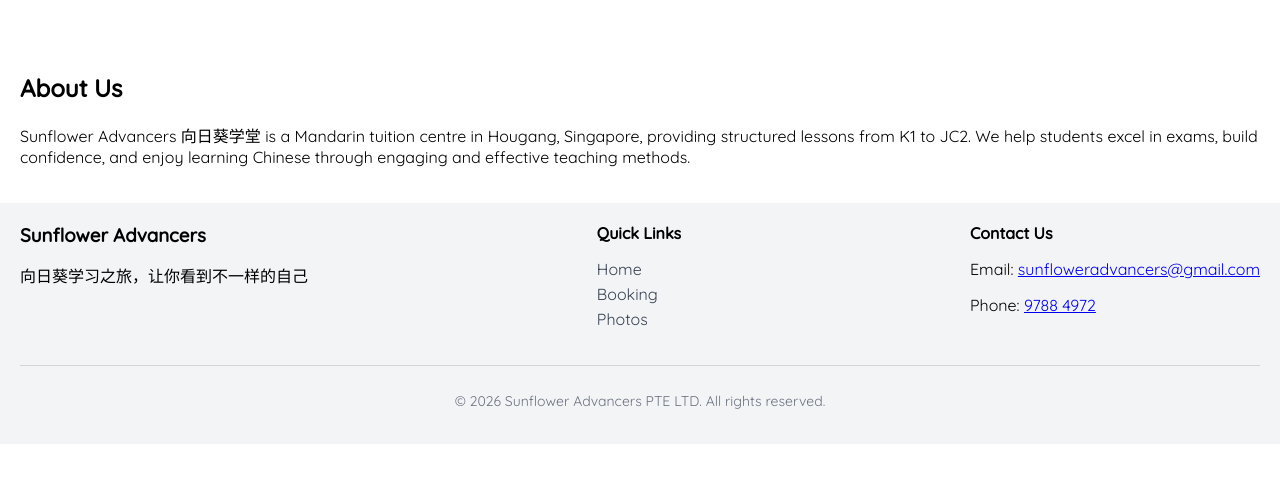
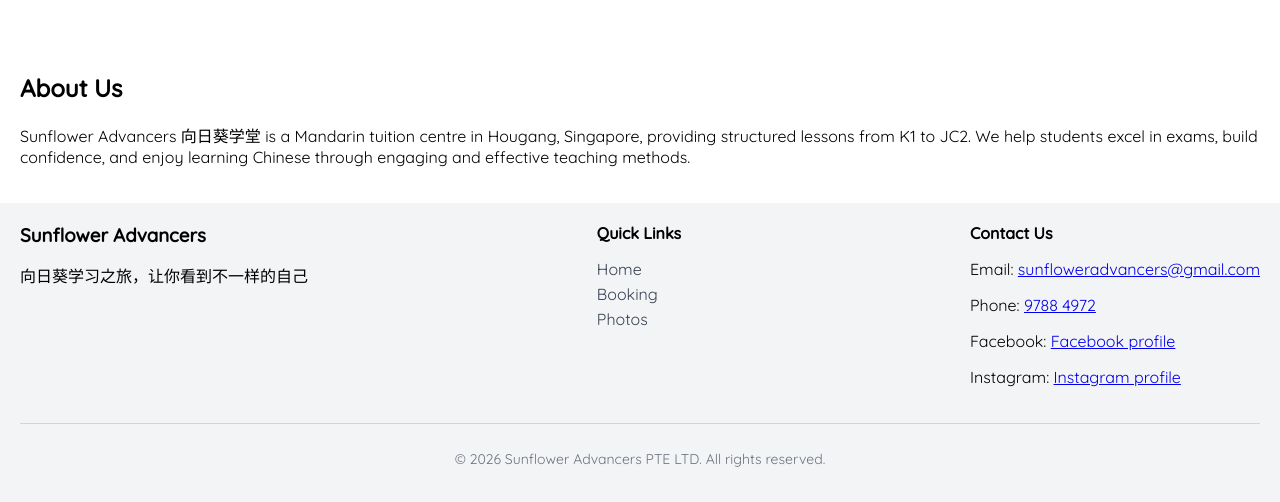
Before and after one commit to sunfloweradvancers-ops/Sunflower-Advancers-Education-Centre, a plain HTML site: page index.html in a window 1280 px wide. Shown: the part 1133-1635 px from the top of the page. Before the commit the page ends 1577 px from the top, so only its background shows below. Drawn offline with Linux system fonts and the light colour scheme.

Commit message:
Update index.html

```diff
--- a/index.html
+++ b/index.html
@@ -3,13 +3,10 @@
 <head>
   <meta charset="UTF-8">
   <title>Sunflower Advancers PTE LTD</title>
-  <!-- Make site mobile responsive -->
   <meta name="viewport" content="width=device-width, initial-scale=1.0">
 
-  <!-- Google Fonts -->
   <link href="https://fonts.googleapis.com/css2?family=Quicksand:wght@400;500&display=swap" rel="stylesheet">
 
-  <!-- CSS -->
   <link rel="stylesheet" href="styles.css">
 </head>
 <body>
@@ -121,6 +118,8 @@
         <h4>Contact Us</h4>
         <p>Email: <a href="mailto:sunfloweradvancers@gmail.com">sunfloweradvancers@gmail.com</a></p>
         <p>Phone: <a href="https://wa.me/6597884972">9788 4972</a></p>
+        <p>Facebook: <a href="https://www.facebook.com/people/Sunflower-Advancers-%E5%90%91%E6%97%A5%E8%91%B5%E5%AD%A6%E5%A0%82/100072498933174/#">Facebook profile</a></p>
+        <p>Instagram: <a href= "https://www.instagram.com/sunfloweradvancers/">Instagram profile</a></p>
       </div>
     </div>
     <div class="footer-bottom">
```
